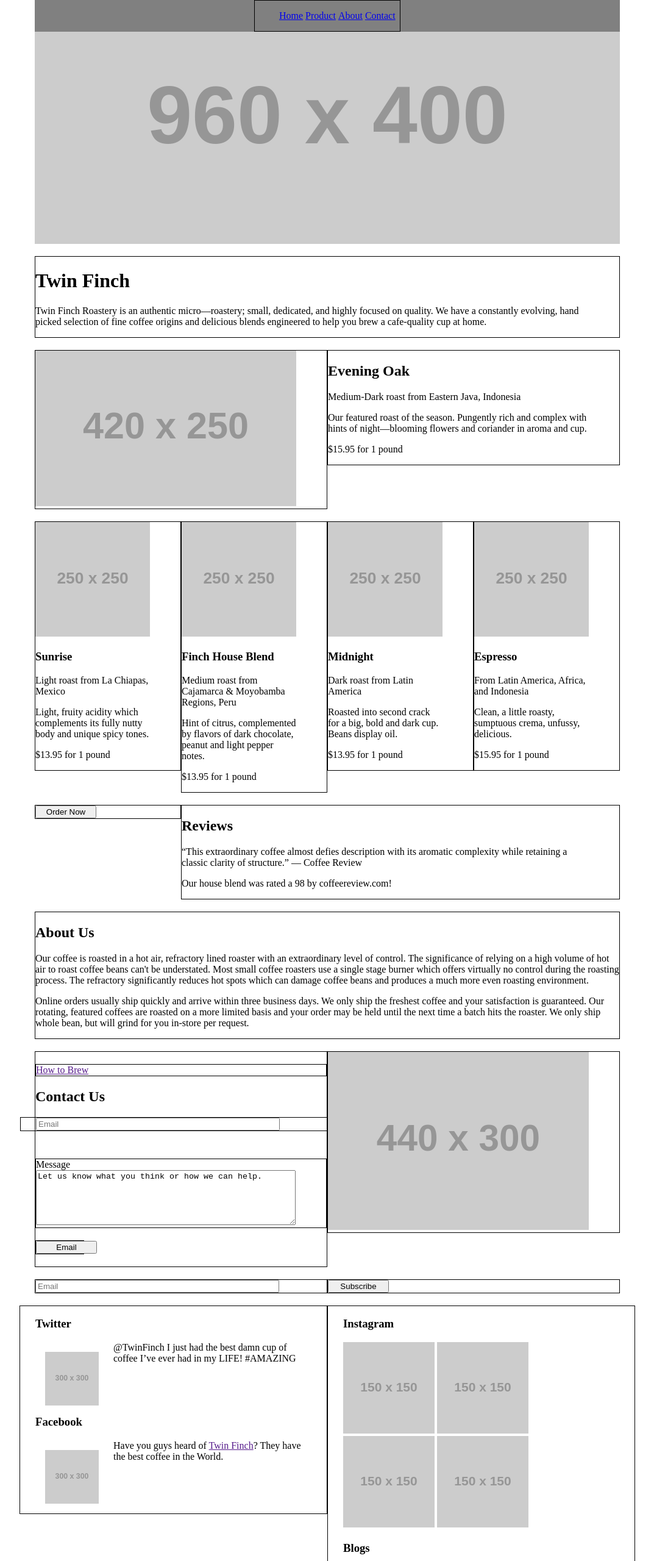
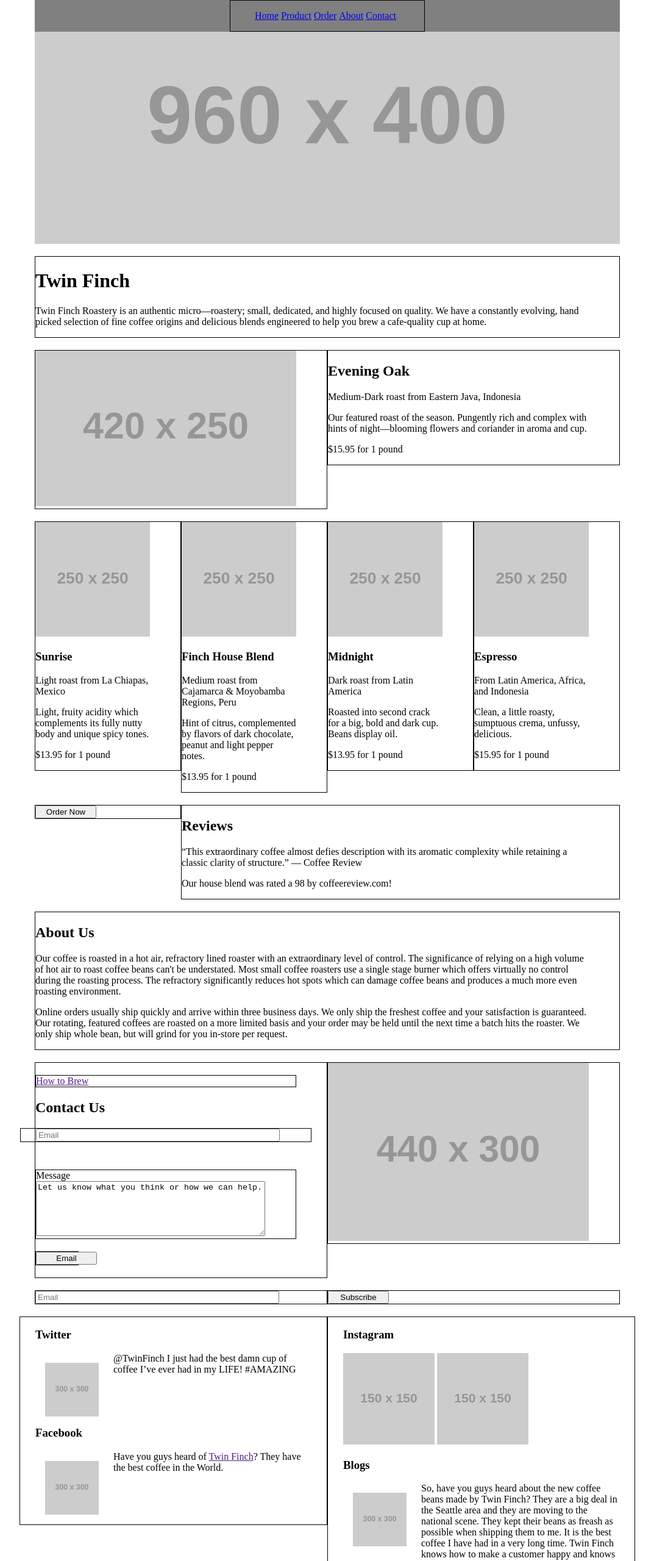
Before and after one commit to zschrunk/2567-twin-finch, a plain HTML site: page index.html in a window 1280 px wide. Shown: the top 2560 px of the page at 61% size, without its empty margins (103-1176 px from the left). Drawn offline with Linux system fonts and the light colour scheme; placeholder pictures from the web are drawn by us.

Commit message:
Prototype
prototype update

```diff
--- a/index.html
+++ b/index.html
@@ -13,10 +13,11 @@
 <div class="hero">
     <header>
         <nav>
-        	<div class="column-3-12 center">
+        	<div class="column-4-12 center">
                 <ul>
                     <li><a href="#home">Home</a></li>
                     <li><a href="#product">Product</a></li>
+                    <li><a href="#order">Order</a></li>
                     <li><a href="#about">About</a></li>
                     <li><a href="#contact">Contact</a></li>
                </ul>
@@ -29,11 +30,13 @@
 
     <div class="column-12-12">
     	<h1>Twin Finch</h1>
+
+<a id="product"></a>
+
     	<p>Twin Finch Roastery is an authentic micro&mdash;roastery; small, dedicated, and highly focused on quality. We have a constantly evolving, hand picked selection of fine coffee origins and delicious blends engineered to help you brew a cafe-quality cup at home. </p>
     </div>
 
 
-<section id="product">
     <div class="column-6-12 clear">
     <!--Image for the seasonal flavor-->
     	<img src="http://placehold.it/420x250" alt=""/>
@@ -71,6 +74,9 @@
         <p>Dark roast from Latin America<p>
         <p>Roasted into second crack for a big, bold and dark cup. Beans display oil.</p>
         <p>$13.95 for 1 pound</p>
+
+<a id="order"></a>
+
     </div>
 
     <div class="column-mobile column-3-12">
@@ -79,16 +85,19 @@
         <h3>Espresso</h3>
         <p>From Latin America, Africa, and Indonesia</p>
         <p>Clean, a little roasty, sumptuous crema, unfussy, delicious.</p>
+
+<a id="about"></a>
+
         <p>$15.95 for 1 pound</p>
     </div>
 
     <div class="column-3-12 clear">
     	<input class="button" type="submit" value="Order Now">
     </div>
-</section>
 
 
-<section id="about">
+
+
     <div class="column-9-12">
     	<h2>Reviews</h2>
     	<p>&ldquo;This extraordinary coffee almost defies description with its aromatic complexity while retaining a classic clarity of structure.&rdquo; &mdash; Coffee Review</p>
@@ -99,12 +108,11 @@
     	<h2>About Us</h2>
     	<p>Our coffee is roasted in a hot air, refractory lined roaster with an extraordinary level of control. The significance of relying on a high volume of hot air to roast coffee beans can't be understated. Most small coffee roasters use a single stage burner which offers virtually no control during the roasting process. The refractory significantly reduces hot spots which can damage coffee beans and produces a much more even roasting environment.</p>
 
+<a id="contact"></a>
+
 		<p>Online orders usually ship quickly and arrive within three business days. We only ship the freshest coffee and your satisfaction is guaranteed. Our rotating, featured coffees are roasted on a more limited basis and your order may be held until the next time a batch hits the roaster. We only ship whole bean, but will grind for you in-store per request.</p>
     </div>
-</section>
 
-
-<section id="contact">
     <div class="column-6-12 clear">
     	<div class="clear">
         <div class="column-12-12">
@@ -127,7 +135,6 @@
       </form>
     </div>
     </div>
-</section>
 
 
     <div class="column-6-12">
@@ -169,9 +176,6 @@
         <h3>Instagram</h3>
         <img src="http://placehold.it/150x150" alt=""/>
         <img src="http://placehold.it/150x150" alt=""/>
-        <img src="http://placehold.it/150x150" alt=""/>
-        <img src="http://placehold.it/150x150" alt=""/>
-
         <h3>Blogs</h3>
     	<div class="media">
             <img src="http://placehold.it/300x300" alt=""/>
--- a/style/style.css
+++ b/style/style.css
@@ -105,6 +105,12 @@ input{
   padding: 1em;
 }
 
+section:after{
+	content: "";
+	display: table;
+	clear: both;
+}
+
 
 
 
```
